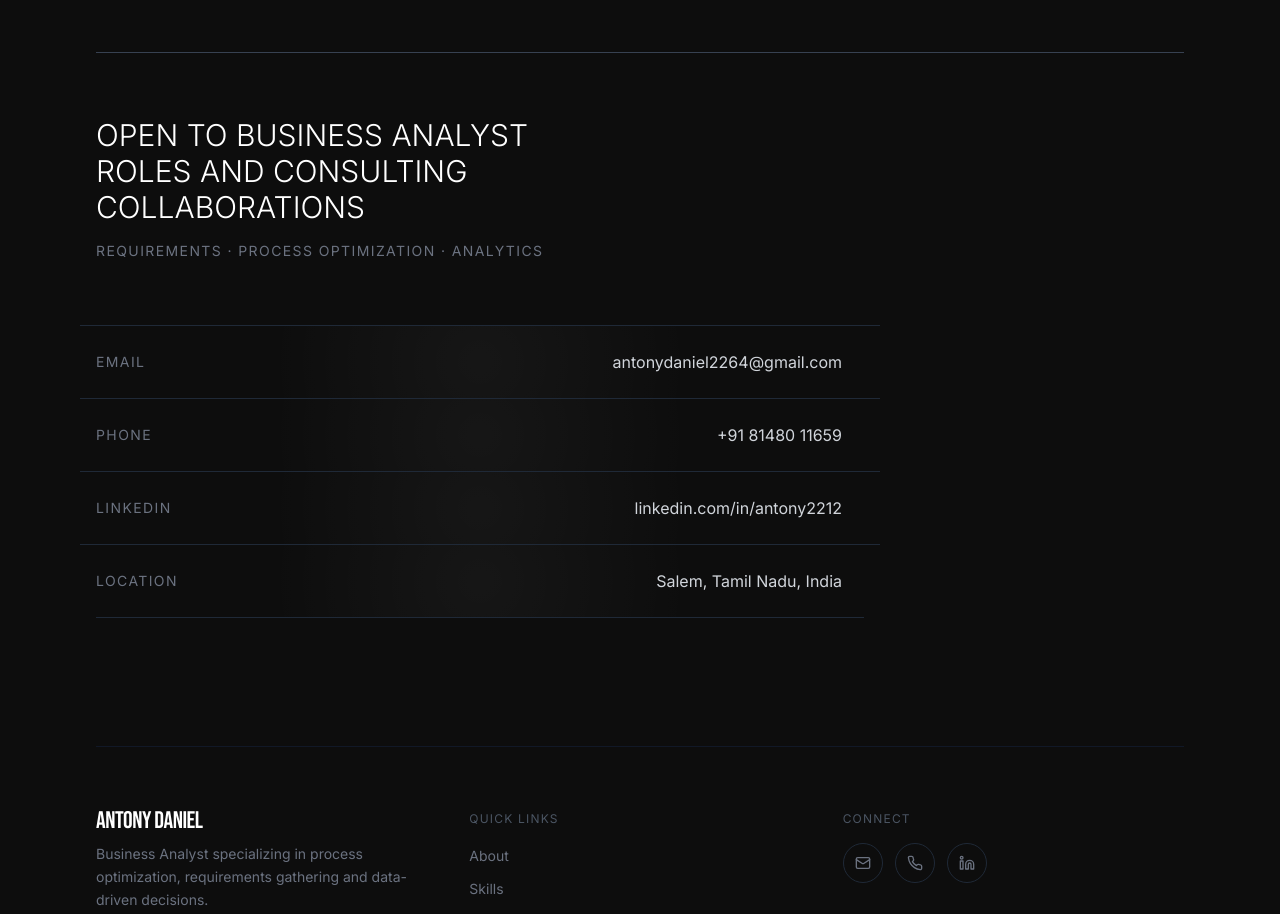
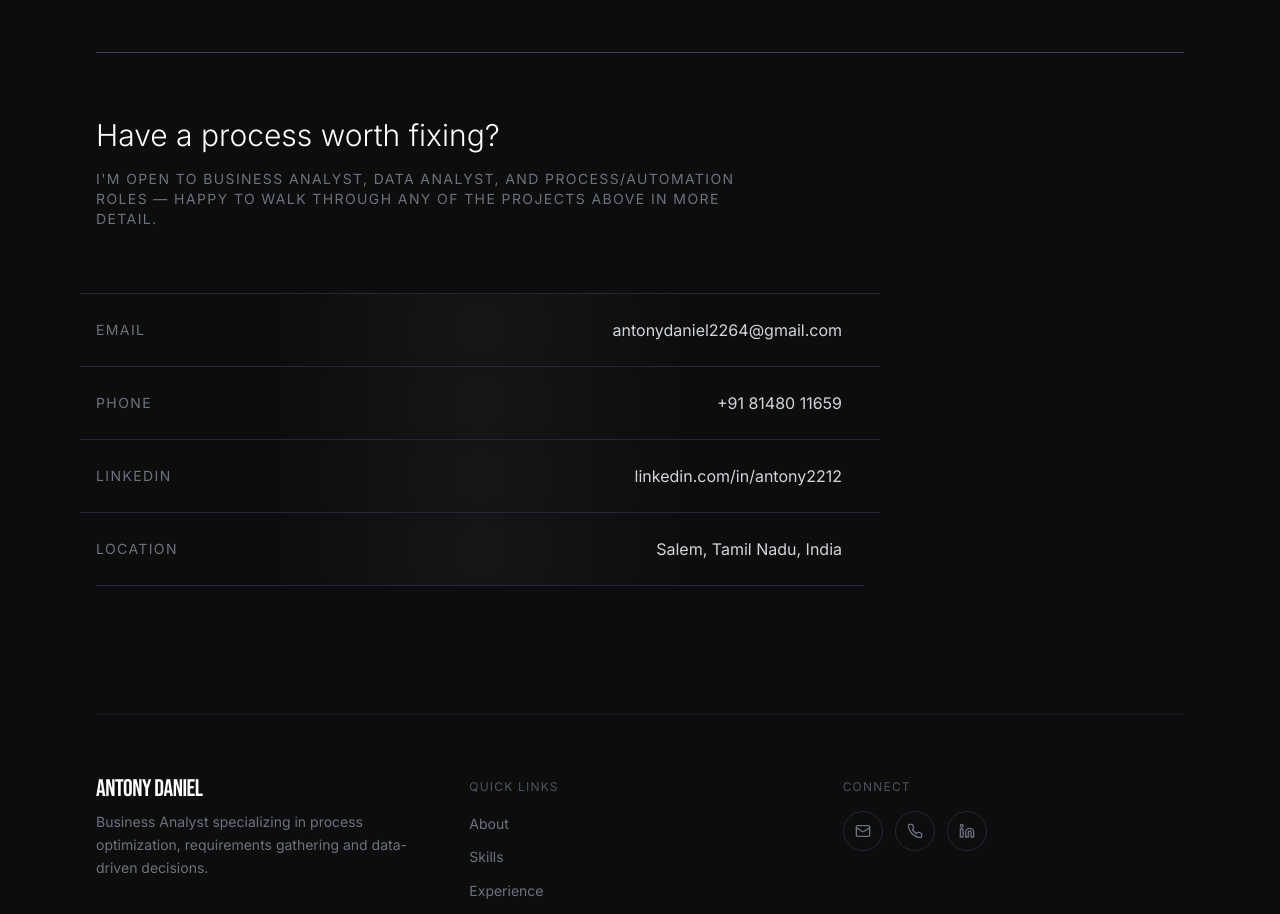
Before and after one commit to arunraj-3117/AntonyDaniel-Portfolio, a React (Vite) app: page / in a window 1280 px wide. Shown: the part 9086-10000 px from the top of the page. Built offline with nearby package versions, Linux system fonts and the light colour scheme; the HTML template or start-up script is replaced by a standard one.

Commit message:
Revise contact section for role availability
Updated the text to reflect openness to business analyst and data analyst roles.

```diff
--- a/src/components/Contact.tsx
+++ b/src/components/Contact.tsx
@@ -129,12 +129,10 @@ export function Contact() {
 
         <motion.div {...fadeInUp} className="mb-12 lg:mb-16 max-w-2xl">
           <h3 className="text-xl md:text-2xl lg:text-3xl text-white font-light leading-tight mb-4">
-            OPEN TO BUSINESS ANALYST<br />
-            ROLES AND CONSULTING<br />
-            COLLABORATIONS
+            Have a process worth fixing?
           </h3>
           <p className="text-sm text-gray-500 tracking-widest uppercase">
-            Requirements · Process Optimization · Analytics
+            I'm open to business analyst, data analyst, and process/automation roles — happy to walk through any of the projects above in more detail.
           </p>
         </motion.div>
 
```
